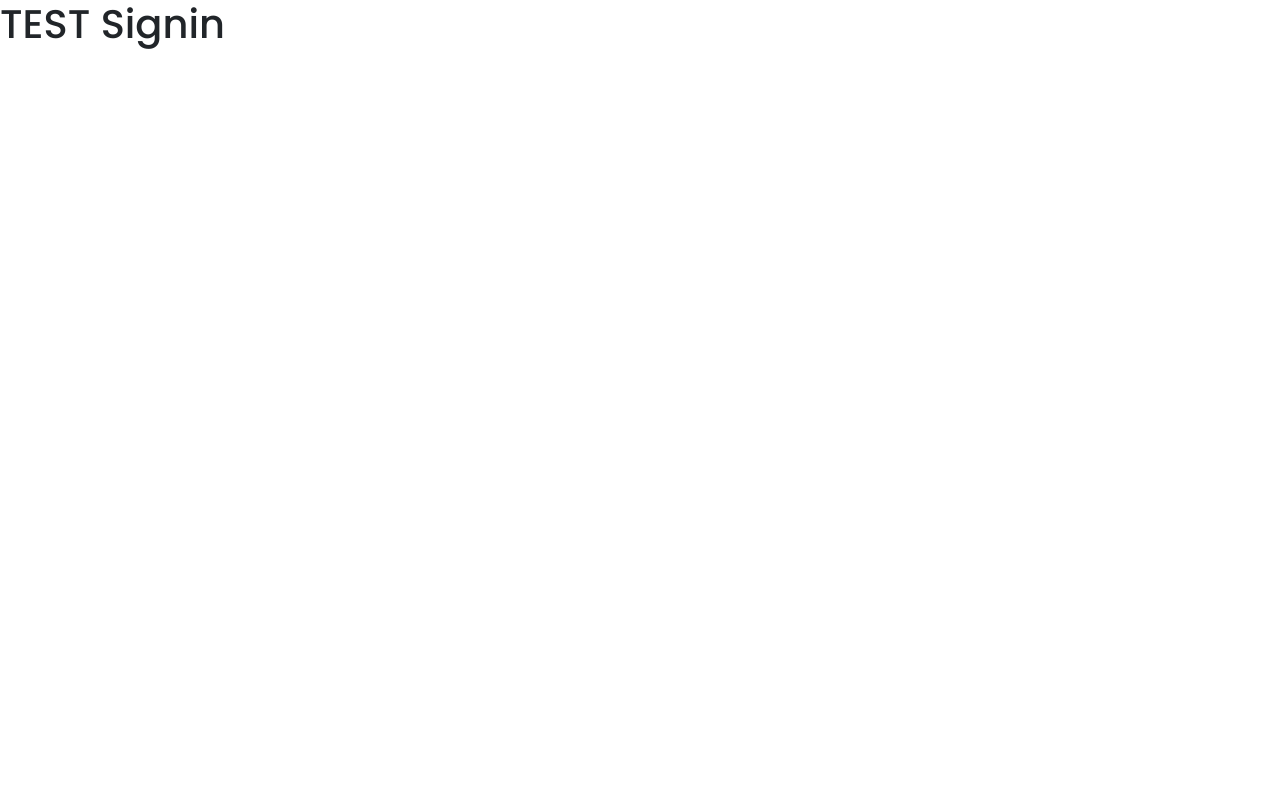
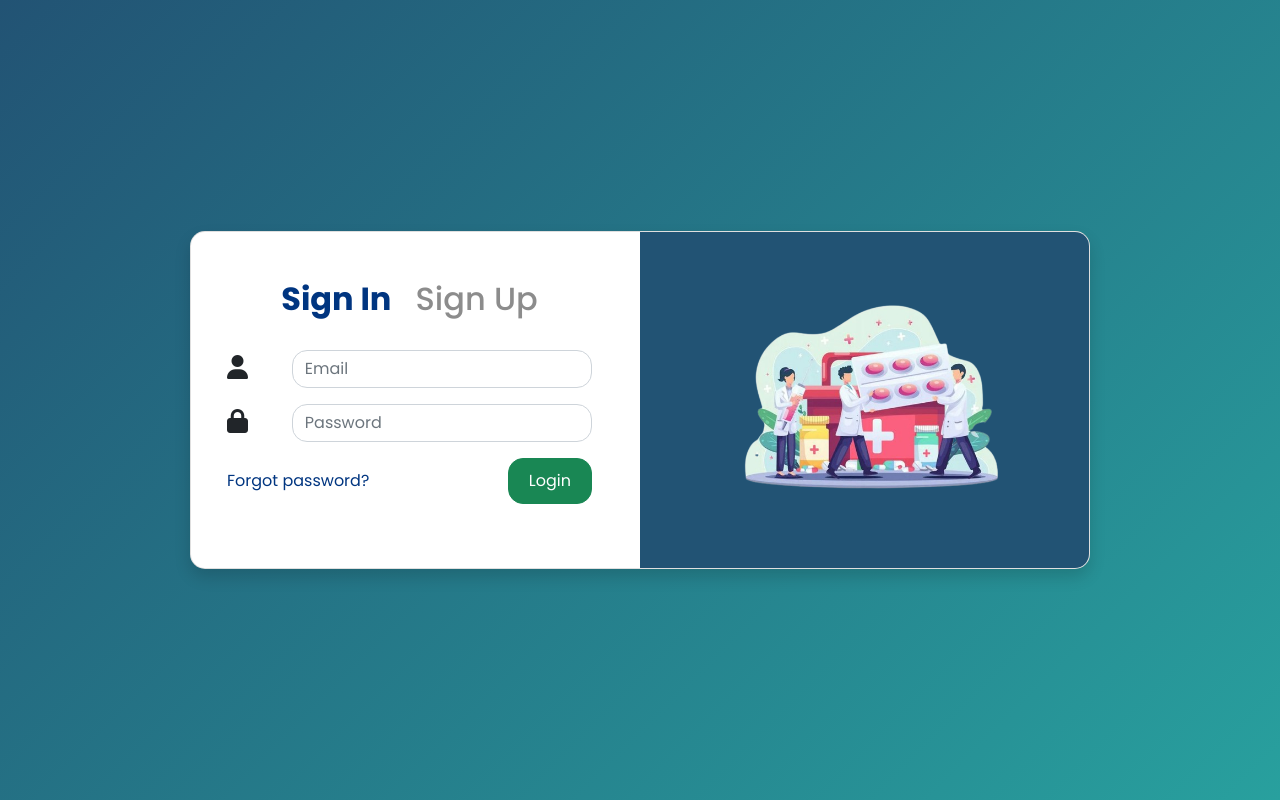
Before and after one commit to ahlilfikri/SEPUH, a React (Vite) app in the folder Frontend/sepuh-project/: page /signin in a window 1280 px wide. Built offline with nearby package versions, Linux system fonts and the light colour scheme; a web font is replaced by a local one.

Commit message:
add signin page
signin

```diff
--- a/Frontend/sepuh-project/src/auth/signin/index.jsx
+++ b/Frontend/sepuh-project/src/auth/signin/index.jsx
@@ -1,94 +1,98 @@
 import React, { Fragment, useState } from 'react';
-// import axios from 'axios';
-// import { useNavigate } from 'react-router-dom';
-// import Gambar1 from './assets/logo.png';
-// import Color from '../../shared/colors';
-// import Loading from '../../shared/pages/loading';
 
 const Signin = ({ toggleSigninPopup }) => {
-    // const port = `${import.meta.env.VITE_API_URL}`;
-    // const navigate = useNavigate();
+    const [formData, setFormData] = useState({
+        email: '',
+        password: '',
+    });
 
-    // const [SigninData, setSigninData] = useState({
-    //     username: '',
-    //     password: ''
-    // });
-    // const [loading, setLoading] = useState(false);
-    // const [error, setError] = useState('');
+    const handleChange = (e) => {
+        setFormData({
+            ...formData,
+            [e.target.name]: e.target.value,
+        });
+    };
 
-    // const handleSigninChange = (e) => {
-    //     const { name, value } = e.target;
-    //     setSigninData({ ...SigninData, [name]: value });
-    // };
+    const handleSubmit = (e) => {
+        e.preventDefault();
+        // handle sign in logic here
+        console.log(formData);
+    };
 
-    // const handleSigninSubmit = async (e) => {
-    //     e.preventDefault();
-    //     setLoading(true);
-    //     setError('');
-    //     try {
-    //         const response = await axios.post(`${port}user/Signin`, SigninData);
-    //         if (response.data.data) {
-    //             const token = response.data.data;
-    //             sessionStorage.setItem('token', token);
-    //             navigate('/dashboard');
-    //         } else {
-    //             setError('Username atau Password Tidak Terdaftar');
-    //         }
-    //     } catch (error) {
-    //         setError('Username atau Password Tidak Terdaftar');
-    //     } finally {
-    //         setLoading(false);
-    //     }
-    // };
-
-    // return (
-    //     <Fragment>
-    //         <div className="modal d-block" tabIndex="1" role="dialog">
-    //             <div className="modal-dialog" role="document" style={{ minWidth: '70vw' }}>
-    //                 <div className="modal-content">
-    //                     <div className="modal-header d-none">
-    //                     </div>
-    //                     <div className="modal-body p-0">
-    //                         <div className="container-fluid">
-    //                             <div className="row p-0">
-    //                                 <div className="col-0 col-md-6 py-5 px-4" style={{ background: Color.color1 }}>
-    //                                     <p className='text-light text-center '>SISTEM PELAPORAN KEJADIAN GANGGUAN, KEAMANAN DAN KETERTIBAN MASYARAKAT</p>
-    //                                     <img src={Gambar1} style={{ width: '100%' }} alt="Logo" />
-    //                                 </div>
-    //                                 <div className="col-12 col-md-6">
-    //                                     <button type="button" className="btn-close p-0 m-0 pt-3" aria-label="Close" style={{ position: 'relative', left: '95%' }} onClick={toggleSigninPopup}></button>
-    //                                     {error && <div className="alert alert-danger">{error}</div>}
-    //                                     <div className="logo d-flex align-items-center justify-content-center">
-    //                                         <img src={Gambar1} alt="Logo" className="me-2" style={{ width: '15%' }} />
-    //                                         <p className="mb-0">SIJAGAMAS</p>
-    //                                     </div>
-    //                                     <p className='py-4 text-center' style={{ fontWeight: 'bold', color: Color.color1, fontSize: '16px' }}>Masuk untuk halaman pengelola</p>
-    //                                     <form onSubmit={handleSigninSubmit} className="d-flex flex-column align-items-center">
-    //                                         <div className="my-3" style={{ width: '70%' }}>
-    //                                             <input style={{ border: 'none', borderBottom: '1px solid black', borderRadius: 0 }} type="text" placeholder='Masukkan Username' className="form-control" name="username" value={SigninData.username} onChange={handleSigninChange} required />
-    //                                         </div>
-    //                                         <div className="my-3" style={{ width: '70%' }}>
-    //                                             <input style={{ border: 'none', borderBottom: '1px solid black', borderRadius: 0 }} type="password" placeholder='Masukkan Password' className="form-control" name="password" value={SigninData.password} onChange={handleSigninChange} required />
-    //                                         </div>
-    //                                         <button type="submit" className="btn my-5" style={{ color: Color.color2, background: Color.color1 }} disabled={loading}>
-    //                                             {loading ? 'Loading...' : 'Sign In'}
-    //                                         </button>
-    //                                     </form>
-    //                                 </div>
-    //                             </div>
-    //                         </div>
-    //                     </div>
-    //                 </div>
-    //             </div>
-    //         </div>
-    //         <div className="modal-backdrop show" onClick={toggleSigninPopup}></div>
-    //         {loading && <Loading></Loading>}
-    //     </Fragment>
-    // );
     return (
-        <Fragment>
-            <h1>TEST Signin</h1>
-        </Fragment>
+        <div
+            className="container-fluid d-flex justify-content-center align-items-center vh-100"
+            style={{ background: 'linear-gradient(135deg, #225374, #28A09E)' }}
+        >
+            <div
+                className="card shadow"
+                style={{ borderRadius: '15px', overflow: 'hidden', width: '900px' }}
+            >
+                <div className="row no-gutters">
+                    <div className="col-md-6 p-5">
+                        <div className="d-flex justify-content-center mb-4">
+                            <h2 className="mr-3" style={{ color: '#003580', cursor: 'pointer', fontWeight: 'bold' }}>Sign In</h2>
+                            <h2 className='ms-4' style={{ color: '#8C8C8C', cursor: 'pointer' }}>Sign Up</h2>
+                        </div>
+                        <form onSubmit={handleSubmit}>
+                            <div className="form-group row align-items-center mb-3">
+                                <div className="col-sm-2">
+                                    <i className="fa fa-user" style={{ fontSize: '24px' }}></i>
+                                </div>
+                                <div className="col-sm-10">
+                                    <input
+                                        type="email"
+                                        name="email"
+                                        placeholder="Email"
+                                        className="form-control"
+                                        value={formData.email}
+                                        onChange={handleChange}
+                                        style={{ borderRadius: '15px' }}
+                                    />
+                                </div>
+                            </div>
+                            <div className="form-group row align-items-center mb-3">
+                                <div className="col-sm-2">
+                                    <i className="fa fa-lock" style={{ fontSize: '24px' }}></i>
+                                </div>
+                                <div className="col-sm-10">
+                                    <input
+                                        type="password"
+                                        name="password"
+                                        placeholder="Password"
+                                        className="form-control"
+                                        value={formData.password}
+                                        onChange={handleChange}
+                                        style={{ borderRadius: '15px' }}
+                                    />
+                                </div>
+                            </div>
+                            <div className="d-flex justify-content-between align-items-center mb-3">
+                                <a href="#" style={{ textDecoration: 'none', color: '#003580' }}>Forgot password?</a>
+                                <button
+                                    type="submit"
+                                    className="btn btn-success"
+                                    style={{ borderRadius: '15px', padding: '10px 20px' }}
+                                >
+                                    Login
+                                </button>
+                            </div>
+                        </form>
+                    </div>
+                    <div
+                        className="col-md-6 d-flex justify-content-center align-items-center"
+                        style={{ background: '#225374', padding: '20px' }}
+                    >
+                        <img
+                            src="/dokter.png"
+                            alt="Sign Up Image"
+                            className="img-fluid"
+                            style={{ width: '80%', borderRadius: '15px' }}
+                        />
+                    </div>
+                </div>
+            </div>
+        </div>
     );
 };
 
```
Also changed, not shown: Frontend/sepuh-project/public/logo.png (added).
